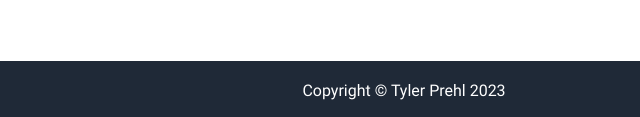
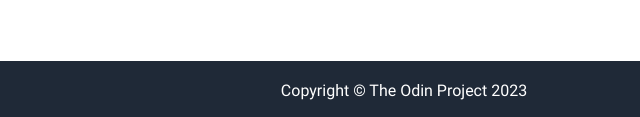
Before and after one commit to tylerprehl/TOP-Projects, a plain HTML site: page landing-page/index.html in a window 1280 px wide. Shown: the part 1464-1581 px from the top of the page, 236-876 px from the left. Drawn offline with Linux system fonts and the light colour scheme.

Commit message:
Change the copyright from myself to TOP

```diff
--- a/landing-page/index.html
+++ b/landing-page/index.html
@@ -88,7 +88,7 @@
 
     <div class="footer-container">
         <div class="footer-content">
-            Copyright © Tyler Prehl 2023
+            Copyright © The Odin Project 2023
         </div>
     </div>
 </body>
```
